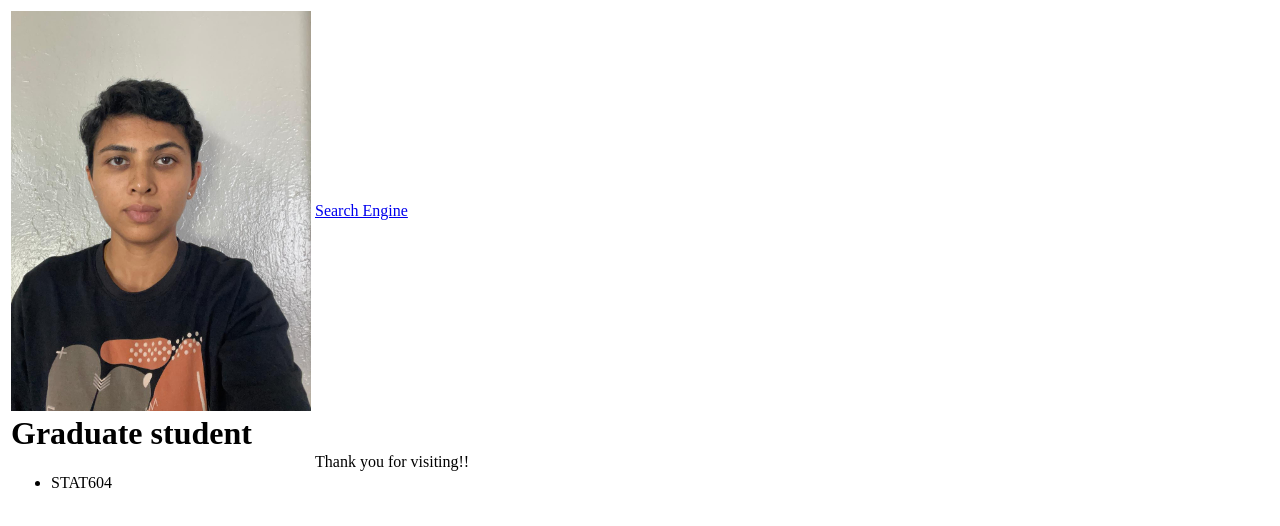
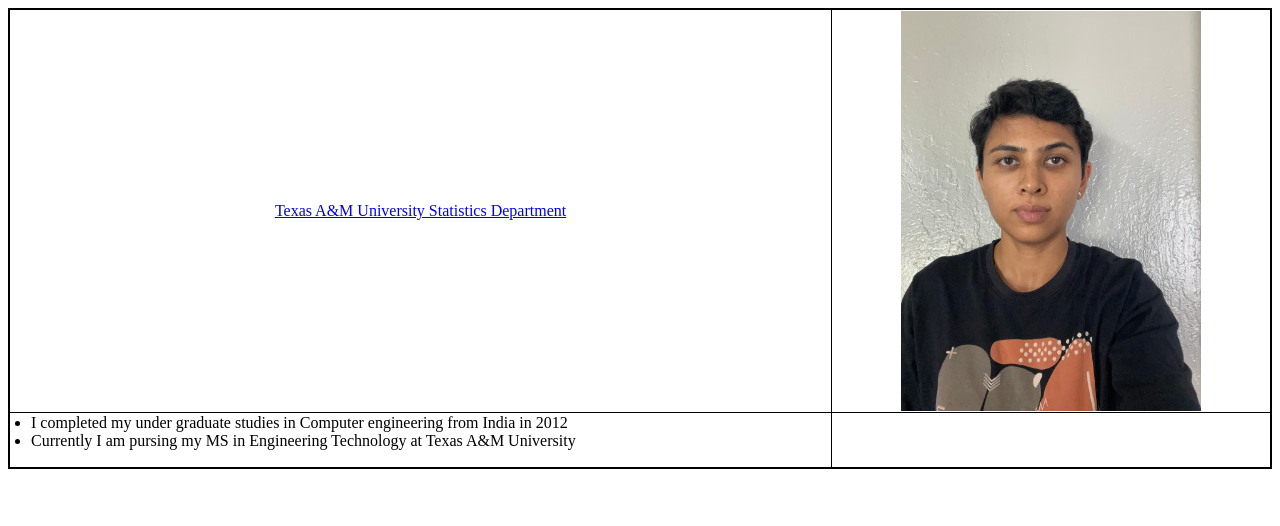
Before and after one commit to mzawar31/Stat604_learning.github.io, a plain HTML site: page index.html in a window 1280 px wide. Drawn offline with Linux system fonts and the light colour scheme.

Commit message:
Update index.html -changing from bio to assignment 1 with table
updating the bio file to incorporate assignment1

```diff
--- a/index.html
+++ b/index.html
@@ -1,21 +1,44 @@
 <html>
 <head>
   <meta charset="utf-8">
-<title> Mamta S Zawar </title>
+<title> Assignment1_Mamta S Zawar </title>
+<style>
+        table {
+            width: 100%;
+            height: 300px;
+            border: 2px solid black;
+            border-collapse: collapse;
+            text-align: center;
+        }
+        td {
+            border: 1px solid black;
+            vertical-align: middle;
+        }
+        img {
+            max-width: 100%;
+            max-height: 100%;
+        }
+        ul {
+            list-style-type: disc;
+            padding-left: 20px;
+            text-align: left;
+        }
+    </style>
 </head>
 <body>
 	<table>
            <tr>
+             <td> <a href ='https://artsci.tamu.edu/statistics/index.html'> Texas A&M University Statistics Department</a></td>
              <td> <img width =300 src ='mamta.jpeg' /> </td>
-             <td> <a href ='https://www.google.com/'> Search Engine</a></td>
 	   </tr>
            <tr>
-             <td> <h1> Graduate student</h1>
+             <td>
               <ul>
-               <li> STAT604 </li>
+               <li> I completed my under graduate studies in Computer engineering from India in 2012</li>
+                <li> Currently I am pursing my MS in Engineering Technology at Texas A&M University</li>
               </ul>
               </td>
-             <td> Thank you for visiting!!</td>
+             <td> </td>
            </tr>
         </table>
 </body>
```
